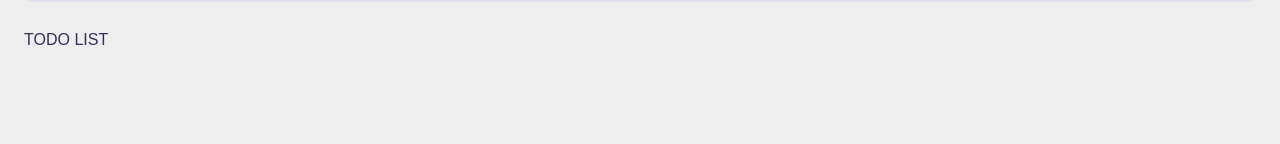
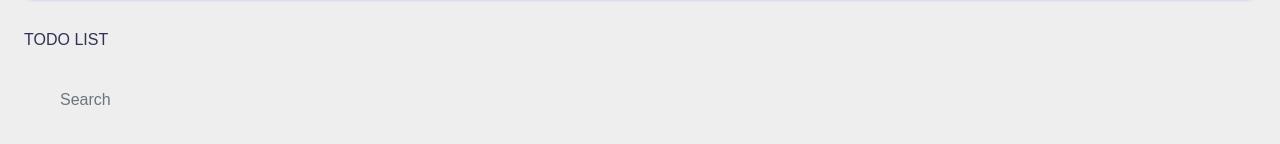
Before and after one commit to NursiNursi/turboly-challenge, a Vue app: page / in a window 1280 px wide. Shown: the part 556-700 px from the top of the page. Built offline with nearby package versions, Linux system fonts and the light colour scheme.

Commit message:
Add search feature

```diff
--- a/src/components/Home.vue
+++ b/src/components/Home.vue
@@ -1,18 +1,14 @@
 <script setup>
 import { ref, onMounted, computed, watch } from "vue";
+import SearchForm from "./SearchForm.vue";
 
 const todos = ref([]);
 const name = ref("");
+const searchFilter = ref("");
 
 const input_content = ref("");
 const input_dueDate = ref("");
 const input_priority = ref(null);
-
-const todos_asc = computed(() =>
-  todos.value.sort((a, b) => {
-    return b.createdAt - a.createdAt;
-  })
-);
 
 watch(name, (newVal) => {
   localStorage.setItem("name", newVal);
@@ -28,6 +24,18 @@ watch(
   }
 );
 
+const filteredItems = computed(() => {
+  let items = todos.value;
+
+  if (searchFilter.value !== "") {
+    items = items.filter((item) =>
+      item.content.toLowerCase().includes(searchFilter.value)
+    );
+  }
+
+  return items;
+});
+
 const addTodo = () => {
   if (input_content.value.trim() === "" || input_priority.value === null) {
     return;
@@ -41,6 +49,10 @@ const addTodo = () => {
     editable: false,
     createdAt: new Date().getTime(),
   });
+};
+
+const handleSearch = (search) => {
+  searchFilter.value = search;
 };
 
 const removeTodo = (todo) => {
@@ -129,9 +141,10 @@ onMounted(() => {
 
     <section class="todo-list">
       <h3>TODO LIST</h3>
+      <SearchForm @search="handleSearch" />
       <div class="list" id="todo-list">
         <div
-          v-for="todo in todos_asc"
+          v-for="todo in filteredItems"
           :class="`todo-item ${todo.done && 'done'}`"
         >
           <label>
--- /dev/null
+++ b/src/components/SearchForm.vue
@@ -0,0 +1,20 @@
+<script setup>
+const emit = defineEmits(["search"]);
+
+const search = (e) => {
+  emit("search", e.target.value);
+};
+</script>
+
+<template>
+  <form class="py-4 px-4 flex items-center">
+    <div class="relative w-full">
+      <input
+        @input="search"
+        type="text"
+        placeholder="Search"
+        class="form-control"
+      />
+    </div>
+  </form>
+</template>
```
